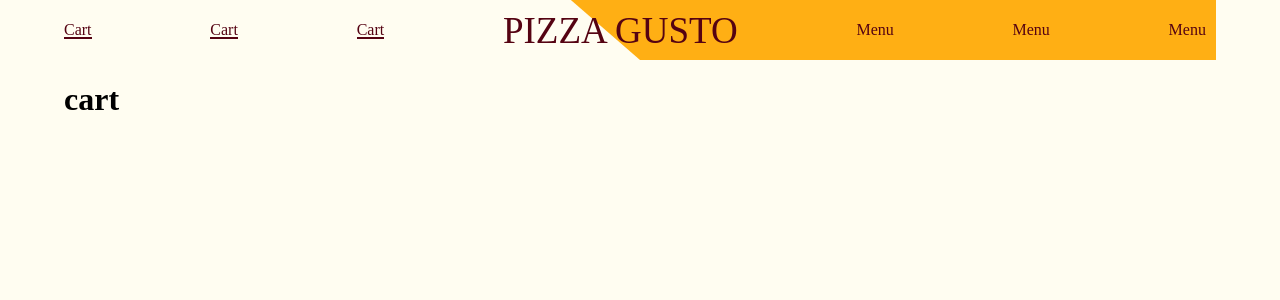
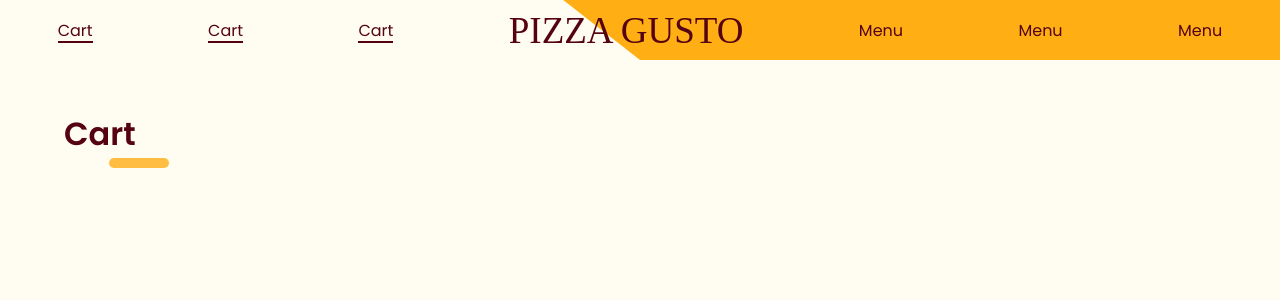
Before and after one commit to Kin0-0Ko/pizzamarket_kinko, a React app: page /cart in a window 1280 px wide. Shown: the top 300 px of the page. Built offline with nearby package versions, Linux system fonts and the light colour scheme; a web font is replaced by a local one.

Commit message:
add cart store

```diff
--- a/src/App.js
+++ b/src/App.js
@@ -3,7 +3,7 @@ import { BrowserRouter as Router, Switch, Route, NavLink } from "react-router-do
 import { routes, routesMap } from './router';
 import { observer } from 'mobx-react-lite';
 import storesContext from './contexts/storesContexts'
-import { catalog } from './store/catalogStore';
+
 
 function App(){
 	let routesComponents = routes.map(route => (
@@ -24,7 +24,7 @@ function App(){
 				</div>
 			</header>
 			<main>
-			<Switch>
+			<Switch >
 				{routesComponents}
 			</Switch>
 			</main>
--- a/src/components/card.js
+++ b/src/components/card.js
@@ -1,7 +1,8 @@
 import React from 'react';
 import st from '@/style/card.module.css'
+import { NavLink, Redirect } from 'react-router-dom';
 
-export function Card({img, title, info}){
+export function Card({img, title, info, callback}){
 
 
 	return <>
@@ -17,9 +18,11 @@ export function Card({img, title, info}){
 			</div>
 			<div className='menu-card_bottom'>
 			</div>
-			<button className={st.buy_btn}>
+			<button onClick={callback} className={st.buy_btn}>
 				Buy Now
 			</button>
+
+
 		</div>
 	</>
 
--- a/src/pages/cart.js
+++ b/src/pages/cart.js
@@ -1,11 +1,24 @@
 import React, { useContext } from 'react';
 import { observer } from 'mobx-react-lite';
+import st from '@/style/cart.module.css'
+import Card from '../components/card';
+import storesContexts from '../contexts/storesContexts';
 
 export function Cart() {
+	let { cart } = useContext(storesContexts)
+	console.log(cart.prInCart)
+	let carttb = cart.prInCart.map( el =>
+		<Card key={el.id} title={el.title} info={el.info} img={el.src} to='/cart'/>
+	)
 
 
 	return<>
-	<h1>cart</h1>
+		<h1 className={st.head}>Cart</h1>
+		<div className={st.catalog}>
+			<div className={st.menu}>
+		</div>
+		</div>
+
 	</>
 }
 
--- a/src/pages/catalog.js
+++ b/src/pages/catalog.js
@@ -5,14 +5,15 @@ import Card from '../components/card';
 import storesContexts from '../contexts/storesContexts';
 
 export function catalog(){
-	let {catalog} = useContext(storesContexts)
+	let {catalog, cart} = useContext(storesContexts)
 
 	let pizzas = catalog.products.map( el =>
-		<Card key={el.id} title={el.title} info={el.info} img={el.src} />
+		<Card key={el.id} title={el.title} info={el.info} callback={() => cart.addInCart(el.id)} img={el.src} to='/cart'/>
 	)
 
 
 	return<>
+
 		<h1 className={st.head}>OUR MENU</h1>
 		<div className={st.catalog}>
 			<div className={st.menu}>
--- /dev/null
+++ b/src/store/cartStore.js
@@ -0,0 +1,53 @@
+import {
+	makeObservable,
+	action,
+	observable,
+	computed
+} from 'mobx';
+
+let info = 'Lorem ipsum dolor sit amet, con sectetur adipiscing elit. Erat mo rbi viverra bibendum in sit. Ac semper arcu facilisis ornare'
+
+
+
+class CartStore {
+	prInCart = [];
+
+	get productsDetailed(){
+		return this.prInCart.map(pr => {
+			let info = productsStore.getById(pr.id);
+			return { ...info, ...pr };
+		})
+	}
+	get total(){
+		return this.productsDetailed.reduce((acc, pr) => acc + pr.price * pr.cnt, 0);
+	}
+	addInCart(id){
+		this.prInCart.push({ id, cnt: 1 })
+	}
+	remove(id){
+		if(this.inCart(id)){
+			this.prInCart = this.prInCart.filter(pr => pr.id !== id);
+		}
+	}
+
+	change(id, cnt){
+		if(this.inCart(id)){
+			let index = this.prInCart.findIndex(pr => pr.id === id);
+			this.prInCart[index].cnt = cnt;
+		}
+	}
+
+	constructor() {
+		makeObservable(this, {
+			prInCart: observable,
+			productsDetailed: computed,
+			total: computed,
+			addInCart: action.bound,
+			remove: action.bound,
+			change: action.bound
+
+		});
+	}
+}
+
+export default new CartStore();
--- a/src/store/root.js
+++ b/src/store/root.js
@@ -1,8 +1,10 @@
+import CartStore from './cartStore'
 import CatalogStore from './catalogStore'
 
 class RootStore{
 	constructor(){
-		this.catalog = CatalogStore
+		this.catalog = CatalogStore,
+		this.cart = CartStore
 	}
 }
 
--- a/src/style/card.module.css
+++ b/src/style/card.module.css
@@ -3,6 +3,7 @@
 	justify-content: center;
 	align-items: center;
 	width: 20%;
+	height: 450px;
 	flex-direction: column;
 	padding: 20px 20px 20px 20px;
 	border: #FFBE41 solid 2px;
@@ -15,6 +16,7 @@
 	flex-direction: column;
 	justify-content: center;
 	align-items: center;
+	text-align: center;
 }
 .card_img{
 	width: 200px;
@@ -44,10 +46,27 @@
 	color: #550312;
 	font-family: 'Poppins';
 	font-weight: 600;
-	margin-top: 20px;
+	margin-top: 15px;
+}
+.buy_link{
+	display: flex;
+    justify-content: center;
+    align-items: center;
+	width: 100px;
+	height: 50px;
+	border: #550312 2px solid;
+	border-radius: 50px;
+	background-color: transparent;
+	color: #550312;
+	font-family: 'Poppins';
+	font-weight: 600;
+	margin-top: 15px;
 }
 .buy_btn:hover{
 	width: 110px;
-	height: 60px;
 
 }
+.buy_link:hover{
+	width: 110px;
+
+}
--- /dev/null
+++ b/src/style/cart.module.css
@@ -0,0 +1,34 @@
+.head{
+	color: #550312;
+	font-family: 'Poppins';
+	font-weight: 600;
+	position: relative;
+	display: block;
+	width: 200px;
+	margin: 50px 0 0 0;
+}
+.head::after {
+	content: "";
+	position: absolute;
+	bottom: 10;
+	left: 0;
+	width: 30%;
+	height: 10px;
+	background-color: #FFBE41;
+	right: 50px;
+	margin: 0 auto;
+	display: block;
+	border-radius: 12px;
+}
+.catalog{
+	display: flex;
+	justify-content: center;
+}
+.menu{
+	display: flex;
+	justify-content: center;
+	width: 1300px;
+	flex-wrap: wrap;
+	margin-top: 100px;
+
+}
--- a/src/style/main.css
+++ b/src/style/main.css
@@ -21,13 +21,17 @@
 
 
 body{
-	padding: 0 5% 0  5%;
 	background-color: #FFFDF1;
 	margin: 0;
+	position: relative;
 }
+main{
+	padding: 0 5% 0 5%;
+}
+
 .app{
 	width: 100%;
-	height: 100%
+	height: 100%;
 }
 a{
 	text-decoration: none;
@@ -36,13 +40,13 @@ a{
 }
 .navbar{
 	display: flex;
-	justify-content: space-between;
+	justify-content: space-around;
 	align-items: center;
 	height: 60px;
 	position: relative;
-	padding: 0 10px 0 0;
 
 }
+
 .navbar-bg{
 	background: linear-gradient( #FFAF14 100%, #FFFDF1 0%);
 	clip-path: polygon(44% 0, 100% 0%, 100% 100%, 50% 100%);
@@ -54,6 +58,8 @@ a{
 .navbar-link{
 	position: relative;
 	color: #550312;
+	font-family: 'Poppins';
+
 
 }
 .navbar-link_active::after {
```
Also changed, not shown: src/components/counter.js (added, +49 -0 lines).
